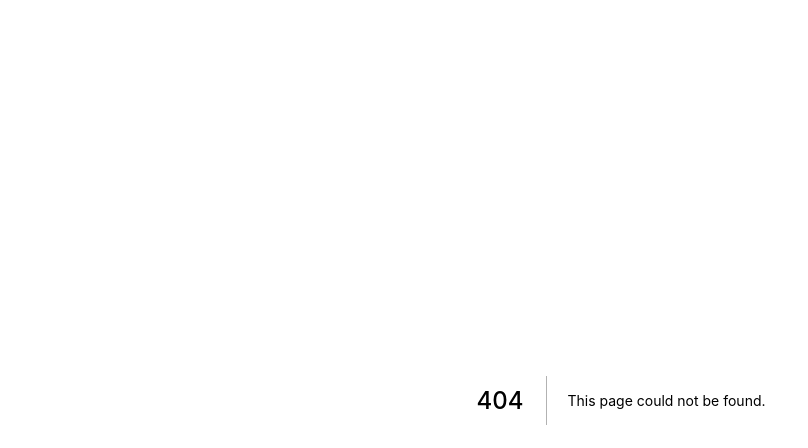
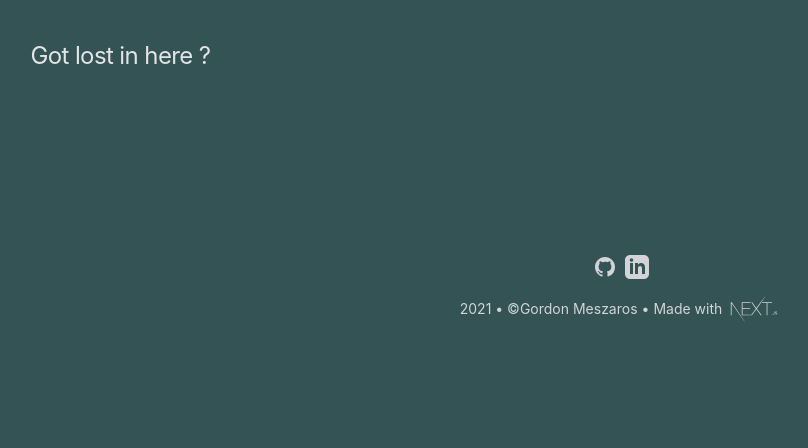
Before and after one commit to grdnmsz/urlshortener, a Next.js app: page /p/404 in a window 1280 px wide. Before the commit this address had no page. Shown: the top 448 px of the page, without its empty margins (19-827 px from the left). Built offline with nearby package versions, Linux system fonts and the light colour scheme.

Commit message:
page404, layout refacto

```diff
--- a/components/layout.tsx
+++ b/components/layout.tsx
@@ -11,7 +11,17 @@ const layout = ({ children }: Props) => {
           padding: `0 1.0875rem 1.45rem`,
         }}
       >
-        <main>{children}</main>
+        <div className="relative bg-white overflow-hidden">
+          <div className="max-w-7xl mx-auto">
+            <div className="relative z-10 pb-8 bg-white sm:pb-16 md:pb-20 lg:max-w-2xl lg:w-full lg:pb-28 xl:pb-26">
+              <main className="mt-10 mx-auto max-w-7xl px-4 sm:mt-10 sm:px-6 lg:px-8">
+                <div className="sm:text-center lg:text-left">
+                  <main>{children}</main>
+                </div>
+              </main>
+            </div>
+          </div>
+        </div>
       </div>
       <footer className="bg-backgroundColor text-gray-300 px-6 lg:px-8 py-12">
         <div className="max-w-screen-xl mx-auto flex flex-col items-center ">
--- a/pages/[shortUrl].tsx
+++ b/pages/[shortUrl].tsx
@@ -2,6 +2,7 @@ import dbConnect from "../controllers/mongodb";
 import UrlModel from "../models/url";
 
 const _ = () => {
+  // redirect component
   return null;
 };
 
@@ -27,7 +28,7 @@ export const getServerSideProps = async (context) => {
     );
     return {
       redirect: {
-        destination: `err/404`,
+        destination: `/p/404`, // todo ?
         permanent: false,
       },
     };
--- a/pages/index.tsx
+++ b/pages/index.tsx
@@ -10,20 +10,10 @@ export default function Home() {
 
   return (
     <Layout>
-      <div className="relative bg-white overflow-hidden">
-        <div className="max-w-7xl mx-auto">
-          <div className="relative z-10 pb-8 bg-white sm:pb-16 md:pb-20 lg:max-w-2xl lg:w-full lg:pb-28 xl:pb-26">
-            <main className="mt-10 mx-auto max-w-7xl px-4 sm:mt-10 sm:px-6 lg:px-8">
-              <div className="sm:text-center lg:text-left">
-                <h1 className="text-4xl tracking-tight font-extrabold text-gray-200 sm:text-5xl md:text-6xl">
-                  <span className="block xl:inline">url-shortener</span>
-                </h1>
-                <UrlForm onSend={onSend} />
-              </div>
-            </main>
-          </div>
-        </div>
-      </div>
+      <h1 className="text-4xl tracking-tight font-extrabold text-gray-200 sm:text-5xl md:text-6xl">
+        <span className="block xl:inline">url-shortener</span>
+      </h1>
+      <UrlForm onSend={onSend} />
     </Layout>
   );
 }
--- /dev/null
+++ b/pages/p/404.tsx
@@ -0,0 +1,13 @@
+import Layout from "../../components/layout";
+
+const PageNotFound = () => {
+  return (
+    <Layout>
+      <div className="tracking-tight font-regular text-gray-200 text-2xl">
+        Got lost in here ?
+      </div>
+    </Layout>
+  );
+};
+
+export default PageNotFound;
```
Also changed, not shown: public/vercel.svg, 1 other file (tests, documents, lock files or other folders).
